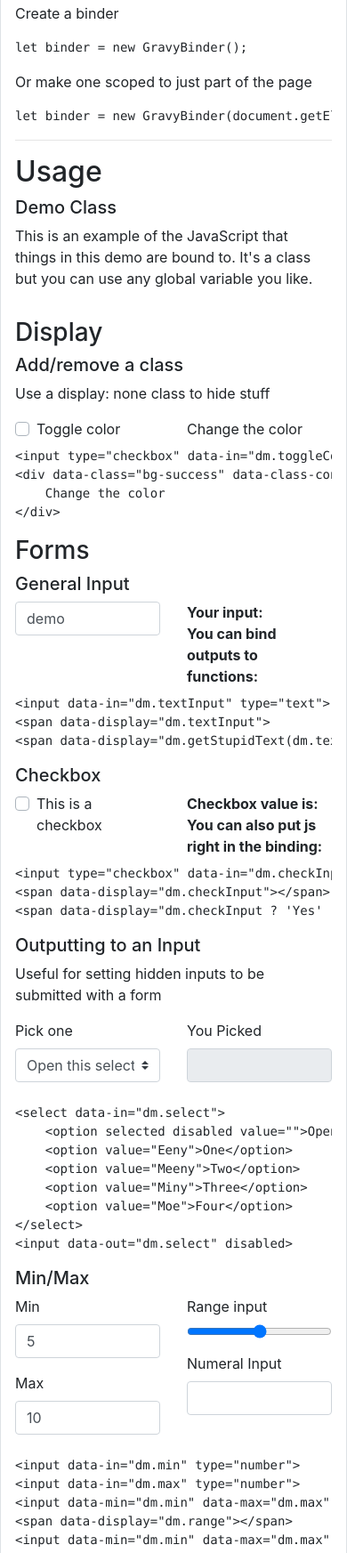
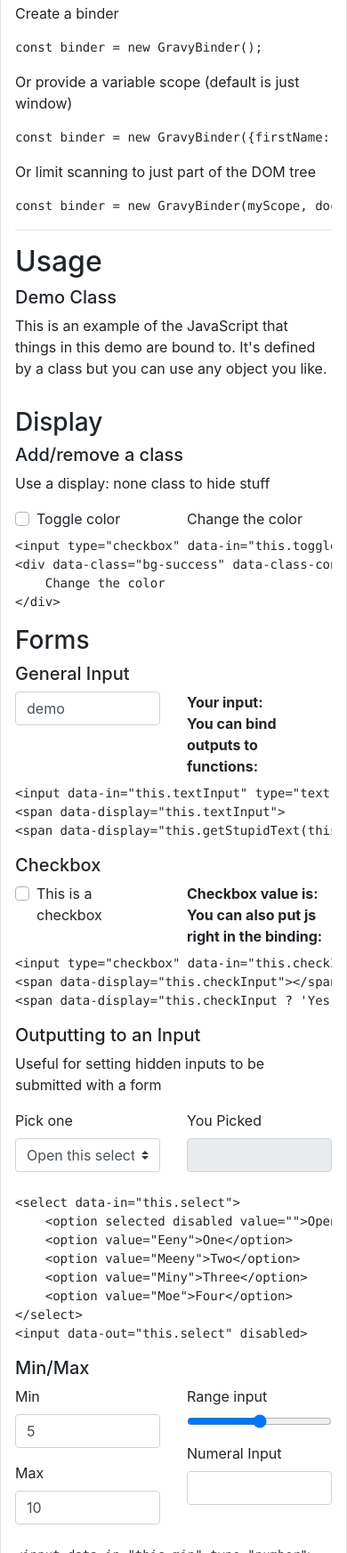
Before and after one commit to halomakes/gravy-bind, a plain HTML site: page index.html in a window 390 px wide. Shown: the part 1328-3073 px from the top of the page at 89% size. Drawn offline with nearby package versions, Linux system fonts and the light colour scheme; a script that the page names is missing.

Commit message:
Deploy gravybind.halomademeapc.com to github.com/halomademeapc/gravy-bind.git:gh-pages

```diff
--- a/demo.js
+++ b/demo.js
@@ -1,5 +1,5 @@
 class DemoModel {
-    binder = new GravyBinder(document);
+    binder = new GravyBinder(this, document.getElementById('demoRoot'));
     codeSource = '';
     toggleColor = false;
     textInput = '';
--- a/index.html
+++ b/index.html
@@ -60,20 +60,22 @@
             <p>Add a reference to the script</p>
             <pre><code class="language-html">&lt;script type=&quot;text/javascript&quot; src=&quot;https://unpkg.com/gravy-bind/dist.browser/index.js&quot;&gt;&lt;/script&gt;</code></pre>
             <p>Create a binder</p>
-            <pre><code class="language-js">let binder = new GravyBinder();</code></pre>
-            <p>Or make one scoped to just part of the page</p>
-            <pre><code class="language-js">let binder = new GravyBinder(document.getElementById('myScope'));</code></pre>
+            <pre><code class="language-js">const binder = new GravyBinder();</code></pre>
+            <p>Or provide a variable scope (default is just window)</p>
+            <pre><code class="language-js">const binder = new GravyBinder({firstName: '', lastName:''});</code></pre>
+            <p>Or limit scanning to just part of the DOM tree</p>
+            <pre><code class="language-js">const binder = new GravyBinder(myScope, document.getElementById('rootNode'));</code></pre>
         </div>
         <hr>
-        <div>
+        <div id="demoScope">
             <h2>Usage</h2>
             <div>
                 <h5>Demo Class</h5>
                 <p>
-                    This is an example of the JavaScript that things in this demo are bound to. It's a class but you can
-                    use any global variable you like.
+                    This is an example of the JavaScript that things in this demo are bound to. It's defined by a class
+                    but you can use any object you like.
                 </p>
-                <pre><code data-display="dm.codeSource" class="language-js"></code></pre>
+                <pre><code data-display="this.codeSource" class="language-js"></code></pre>
             </div>
             <div>
                 <h3>Display</h3>
@@ -84,16 +86,16 @@
                         <div class="col">
                             <div class="custom-control custom-checkbox">
                                 <input type="checkbox" class="custom-control-input" id="toggleColor"
-                                    data-in="dm.toggleColor">
+                                    data-in="this.toggleColor">
                                 <label class="custom-control-label" for="toggleColor">Toggle color</label>
                             </div>
                         </div>
                         <div class="col">
-                            <div data-class="bg-success" data-class-condition="dm.toggleColor">Change the color</div>
+                            <div data-class="bg-success" data-class-condition="this.toggleColor">Change the color</div>
                         </div>
                     </div>
-                    <pre><code class="language-html">&lt;input type=&quot;checkbox&quot; data-in=&quot;dm.toggleColor&quot;&gt;
-&lt;div data-class=&quot;bg-success&quot; data-class-condition=&quot;dm.toggleColor&quot;&gt;
+                    <pre><code class="language-html">&lt;input type=&quot;checkbox&quot; data-in=&quot;this.toggleColor&quot;&gt;
+&lt;div data-class=&quot;bg-success&quot; data-class-condition=&quot;this.toggleColor&quot;&gt;
     Change the color
 &lt;/div&gt;</code></pre>
                 </div>
@@ -105,24 +107,24 @@
                     <div class="row my-2">
                         <div class="col">
                             <div class="form-group">
-                                <input data-in="dm.textInput" type="text" class="form-control" id="textInput"
+                                <input data-in="this.textInput" type="text" class="form-control" id="textInput"
                                     value="demo">
                             </div>
                         </div>
                         <div class="col">
                             <div>
                                 <b>Your input:</b>
-                                <span data-display="dm.textInput"></span>
+                                <span data-display="this.textInput"></span>
                             </div>
                             <div>
                                 <b>You can bind outputs to functions:</b>
-                                <span data-display="dm.getStupidText(dm.textInput)"></span>
+                                <span data-display="this.getStupidText(this.textInput)"></span>
                             </div>
                         </div>
                     </div>
-                    <pre><code class="language-html">&lt;input data-in=&quot;dm.textInput&quot; type=&quot;text&quot;&gt;
-&lt;span data-display=&quot;dm.textInput&quot;&gt;
-&lt;span data-display=&quot;dm.getStupidText(dm.textInput)&quot;&gt;&lt;/span&gt;</code></pre>
+                    <pre><code class="language-html">&lt;input data-in=&quot;this.textInput&quot; type=&quot;text&quot;&gt;
+&lt;span data-display=&quot;this.textInput&quot;&gt;
+&lt;span data-display=&quot;this.getStupidText(this.textInput)&quot;&gt;&lt;/span&gt;</code></pre>
                 </div>
                 <div>
                     <h5>Checkbox</h5>
@@ -130,24 +132,24 @@
                         <div class="col">
                             <div class="custom-control custom-checkbox">
                                 <input type="checkbox" class="custom-control-input" id="checkInput"
-                                    data-in="dm.checkInput">
+                                    data-in="this.checkInput">
                                 <label class="custom-control-label" for="checkInput">This is a checkbox</label>
                             </div>
                         </div>
                         <div class="col">
                             <div>
                                 <b>Checkbox value is:</b>
-                                <span data-display="dm.checkInput"></span>
+                                <span data-display="this.checkInput"></span>
                             </div>
                             <div>
                                 <b>You can also put js right in the binding:</b>
-                                <span data-display="dm.checkInput ? 'Yes' : 'No'"></span>
+                                <span data-display="this.checkInput ? 'Yes' : 'No'"></span>
                             </div>
                         </div>
                     </div>
-                    <pre><code class="language-html">&lt;input type=&quot;checkbox&quot; data-in=&quot;dm.checkInput&quot;&gt;
-&lt;span data-display=&quot;dm.checkInput&quot;&gt;&lt;/span&gt;
-&lt;span data-display=&quot;dm.checkInput ? 'Yes' : 'No'&quot;&gt;&lt;/span&gt;</code></pre>
+                    <pre><code class="language-html">&lt;input type=&quot;checkbox&quot; data-in=&quot;this.checkInput&quot;&gt;
+&lt;span data-display=&quot;this.checkInput&quot;&gt;&lt;/span&gt;
+&lt;span data-display=&quot;this.checkInput ? 'Yes' : 'No'&quot;&gt;&lt;/span&gt;</code></pre>
                 </div>
                 <div>
                     <h5>Outputting to an Input</h5>
@@ -156,7 +158,7 @@
                         <div class="col">
                             <div class="form-group">
                                 <label>Pick one</label>
-                                <select class="custom-select" data-in="dm.select">
+                                <select class="custom-select" data-in="this.select">
                                     <option selected disabled value="">Open this select menu</option>
                                     <option value="Eeny">One</option>
                                     <option value="Meeny">Two</option>
@@ -168,18 +170,18 @@
                         <div class="col">
                             <div class="form-group">
                                 <label for="selectOut">You Picked</label>
-                                <input data-out="dm.select" class="form-control" id="selectOut" disabled>
+                                <input data-out="this.select" class="form-control" id="selectOut" disabled>
                             </div>
                         </div>
                     </div>
-                    <pre><code class="language-html">&lt;select data-in=&quot;dm.select&quot;&gt;
+                    <pre><code class="language-html">&lt;select data-in=&quot;this.select&quot;&gt;
     &lt;option selected disabled value=&quot;&quot;&gt;Open this select menu&lt;/option&gt;
     &lt;option value=&quot;Eeny&quot;&gt;One&lt;/option&gt;
     &lt;option value=&quot;Meeny&quot;&gt;Two&lt;/option&gt;
     &lt;option value=&quot;Miny&quot;&gt;Three&lt;/option&gt;
     &lt;option value=&quot;Moe&quot;&gt;Four&lt;/option&gt;
 &lt;/select&gt;
-&lt;input data-out=&quot;dm.select&quot; disabled&gt;</code></pre>
+&lt;input data-out=&quot;this.select&quot; disabled&gt;</code></pre>
                 </div>
                 <div>
                     <h5>Min/Max</h5>
@@ -187,48 +189,48 @@
                         <div class="col">
                             <div class="form-group">
                                 <label for="min">Min</label>
-                                <input data-in="dm.min" type="number" class="form-control" id="min" value="5">
+                                <input data-in="this.min" type="number" class="form-control" id="min" value="5">
                             </div>
                             <div class="form-group">
                                 <label for="min">Max</label>
-                                <input data-in="dm.max" type="number" class="form-control" id="max" value="10">
+                                <input data-in="this.max" type="number" class="form-control" id="max" value="10">
                             </div>
                         </div>
                         <div class="col">
                             <div class="form-group">
                                 <label for="range">Range input</label>
-                                <input data-min="dm.min" data-max="dm.max" data-in="dm.range" type="range"
+                                <input data-min="this.min" data-max="this.max" data-in="this.range" type="range"
                                     class="form-control-range" id="range">
                             </div>
-                            <span data-display="dm.range"></span>
+                            <span data-display="this.range"></span>
                             <div class="form-group">
                                 <label for="rangedNum">Numeral Input</label>
-                                <input data-min="dm.min" data-max="dm.max" type="number" class="form-control"
+                                <input data-min="this.min" data-max="this.max" type="number" class="form-control"
                                     id="rangedNum">
                             </div>
                         </div>
                     </div>
-                    <pre><code class="language-html">&lt;input data-in=&quot;dm.min&quot; type=&quot;number&quot;&gt;
-&lt;input data-in=&quot;dm.max&quot; type=&quot;number&quot;&gt;
-&lt;input data-min=&quot;dm.min&quot; data-max=&quot;dm.max&quot; data-in=&quot;dm.range&quot; type=&quot;range&quot;&gt;
-&lt;span data-display=&quot;dm.range&quot;&gt;&lt;/span&gt;
-&lt;input data-min=&quot;dm.min&quot; data-max=&quot;dm.max&quot; type=&quot;number&quot;&gt;</code></pre>
+                    <pre><code class="language-html">&lt;input data-in=&quot;this.min&quot; type=&quot;number&quot;&gt;
+&lt;input data-in=&quot;this.max&quot; type=&quot;number&quot;&gt;
+&lt;input data-min=&quot;this.min&quot; data-max=&quot;this.max&quot; data-in=&quot;this.range&quot; type=&quot;range&quot;&gt;
+&lt;span data-display=&quot;this.range&quot;&gt;&lt;/span&gt;
+&lt;input data-min=&quot;this.min&quot; data-max=&quot;this.max&quot; type=&quot;number&quot;&gt;</code></pre>
                 </div>
                 <div>
                     <h5>Disable</h5>
                     <div class="row my-2">
                         <div class="col">
                             <div class="custom-control custom-checkbox">
-                                <input type="checkbox" class="custom-control-input" id="disable" data-in="dm.disable">
+                                <input type="checkbox" class="custom-control-input" id="disable" data-in="this.disable">
                                 <label class="custom-control-label" for="disable">Disable button</label>
                             </div>
                         </div>
                         <div class="col">
-                            <button role="button" class="btn btn-primary" data-disable="dm.disable">Button :)</button>
+                            <button role="button" class="btn btn-primary" data-disable="this.disable">Button :)</button>
                         </div>
                     </div>
-                    <pre><code class="language-html">&lt;input type=&quot;checkbox&quot; data-in=&quot;dm.disable&quot;&gt;
-&lt;button data-disable=&quot;dm.disable&quot;&gt;Button :)&lt;/button&gt;</code></pre>
+                    <pre><code class="language-html">&lt;input type=&quot;checkbox&quot; data-in=&quot;this.disable&quot;&gt;
+&lt;button data-disable=&quot;this.disable&quot;&gt;Button :)&lt;/button&gt;</code></pre>
                 </div>
             </div>
             <div>
@@ -242,15 +244,15 @@
                     </p>
                     <div class="row my-2">
                         <div class="col">
-                            <input type="text" data-in="dm.immediate" data-immediate="true" value="gottagofast"
+                            <input type="text" data-in="this.immediate" data-immediate="true" value="gottagofast"
                                 class="form-control">
                         </div>
                         <div class="col">
-                            <span data-display="dm.getStupidText(dm.immediate)"></span>
+                            <span data-display="this.getStupidText(this.immediate)"></span>
                         </div>
                     </div>
-                    <pre><code class="language-html">&lt;input type=&quot;text&quot; data-in=&quot;dm.immediate&quot; data-immediate&quot;true&quot;&gt;
-&lt;span data-display=&quot;dm.getStupidText(dm.immediate)&quot;&gt;&lt;/span&gt;</code></pre>
+                    <pre><code class="language-html">&lt;input type=&quot;text&quot; data-in=&quot;this.immediate&quot; data-immediate&quot;true&quot;&gt;
+&lt;span data-display=&quot;this.getStupidText(this.immediate)&quot;&gt;&lt;/span&gt;</code></pre>
                 </div>
                 <div>
                     <h5>Manually refreshing</h5>
@@ -261,28 +263,16 @@
                     </p>
                     <div class="row my-2">
                         <div class="col">
-                            <button class="btn btn-primary" onclick="dm.triggerRefresh()">Trigger update</button>
+                            <button class="btn btn-primary" onclick="this.triggerRefresh()">Trigger update</button>
                         </div>
                         <div class="col">
-                            <span data-display="dm.counter"></span>
+                            <span data-display="this.counter"></span>
                         </div>
                     </div>
-                    <pre><code class="language-html">&lt;button onclick=&quot;dm.triggerRefresh()&quot;&gt;Trigger update&lt;/button&gt;
-&lt;span data-display=&quot;dm.counter&quot;&gt;&lt;/span&gt;</code></pre>
+                    <pre><code class="language-html">&lt;button onclick=&quot;this.triggerRefresh()&quot;&gt;Trigger update&lt;/button&gt;
+&lt;span data-display=&quot;this.counter&quot;&gt;&lt;/span&gt;</code></pre>
                 </div>
             </div>
-        </div>
-        <hr>
-        <div>
-            <h2>Planned Features</h2>
-            <ul>
-                <li>Radio button support</li>
-                <li>Registering custom binding types</li>
-                <li>More validation functions</li>
-                <li>Adding/removing nodes instead of just hiding them</li>
-                <li>Root node scoping</li>
-                <li>Two-way binding on inputs</li>
-            </ul>
         </div>
     </div>
 
```
